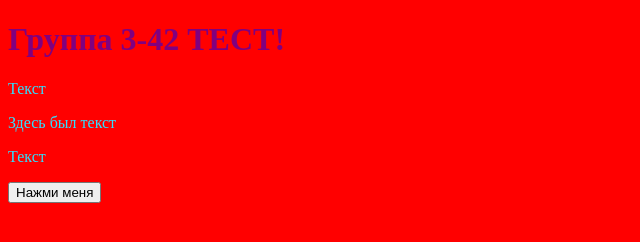
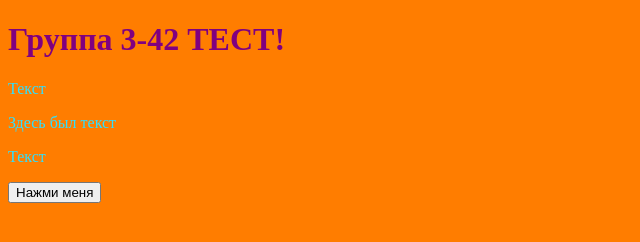
Before and after one commit to Firestorm01X2/site-3-42-2024-2, a plain HTML site: page index.html in a window 1280 px wide. Shown: the whole page, without its empty margins (0-640 px from the left). Drawn offline with Linux system fonts and the light colour scheme.

Commit message:
Смена цвета

```diff
--- a/css/styles.css
+++ b/css/styles.css
@@ -1,5 +1,5 @@
 body {
-    background-color: rgb(255, 0, 0);
+    background-color: rgb(255, 125, 0);
 }
 h1 {
     color: purple;
```
